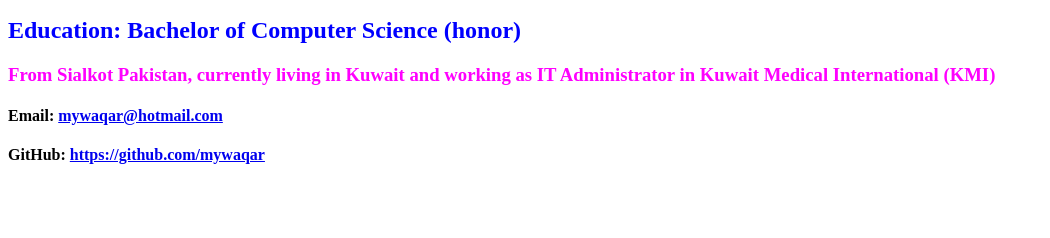
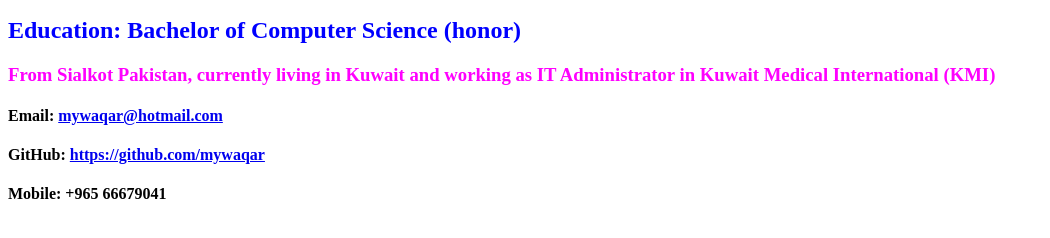
Before and after one commit to mywaqar/bootcamp2020mywaqar, a plain HTML site: page index.html in a window 1280 px wide. Shown: the part 110-348 px from the top of the page, without its empty margins (0-1050 px from the left). Drawn offline with Linux system fonts and the light colour scheme.

Commit message:
Update index.html

```diff
--- a/index.html
+++ b/index.html
@@ -15,6 +15,7 @@
 <h3>From Sialkot Pakistan, currently living in Kuwait and working as IT Administrator in Kuwait Medical International (KMI) </h3>
 <h4>Email: <a href="mailto:mywaqar@hotmail.com"> mywaqar@hotmail.com <a/></h4>
 <h4>GitHub: <a href="https://github.com/mywaqar">https://github.com/mywaqar</a></h4>
+<h4>Mobile: +965 66679041</h4>
 
 </body>
 </html>
```
